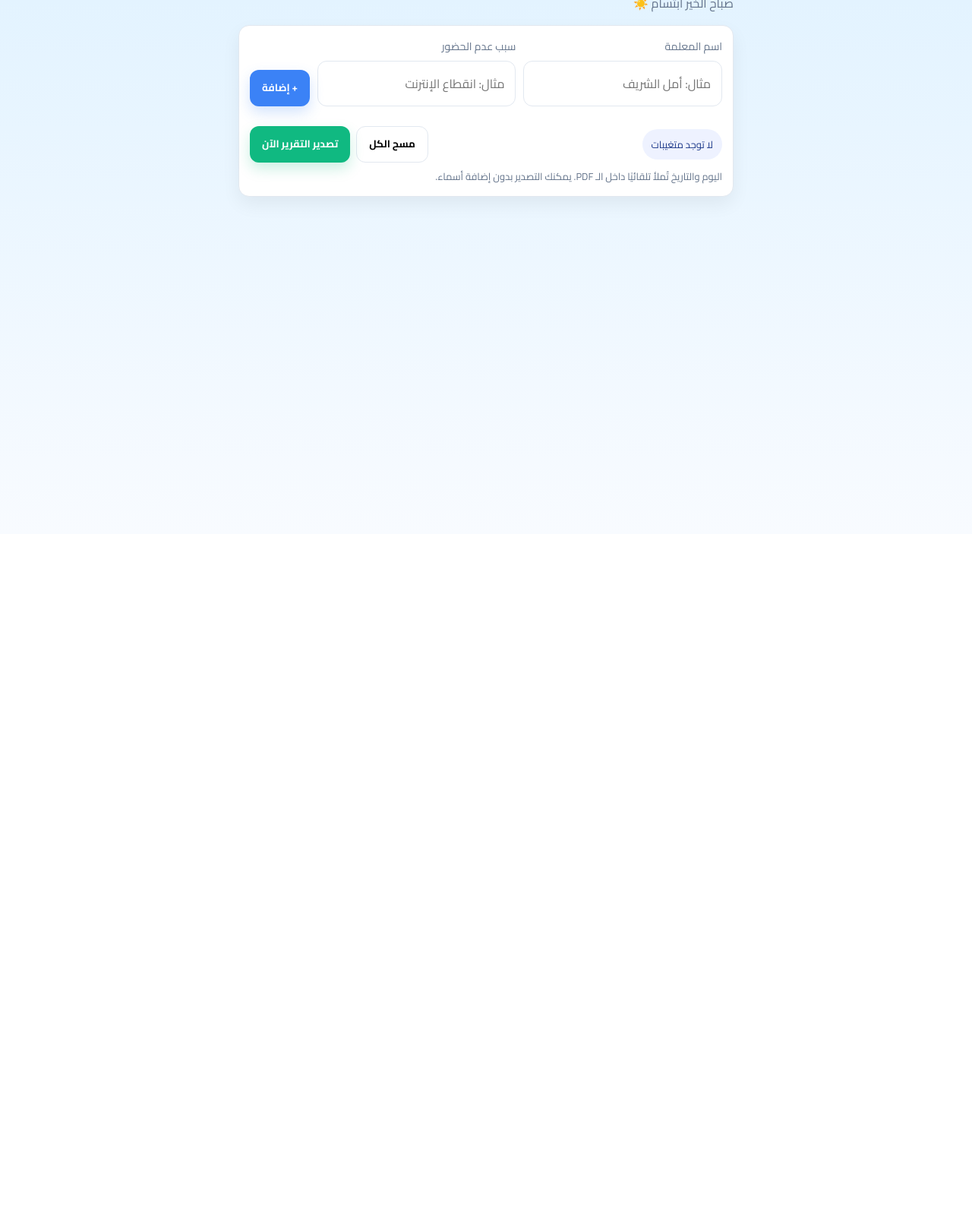
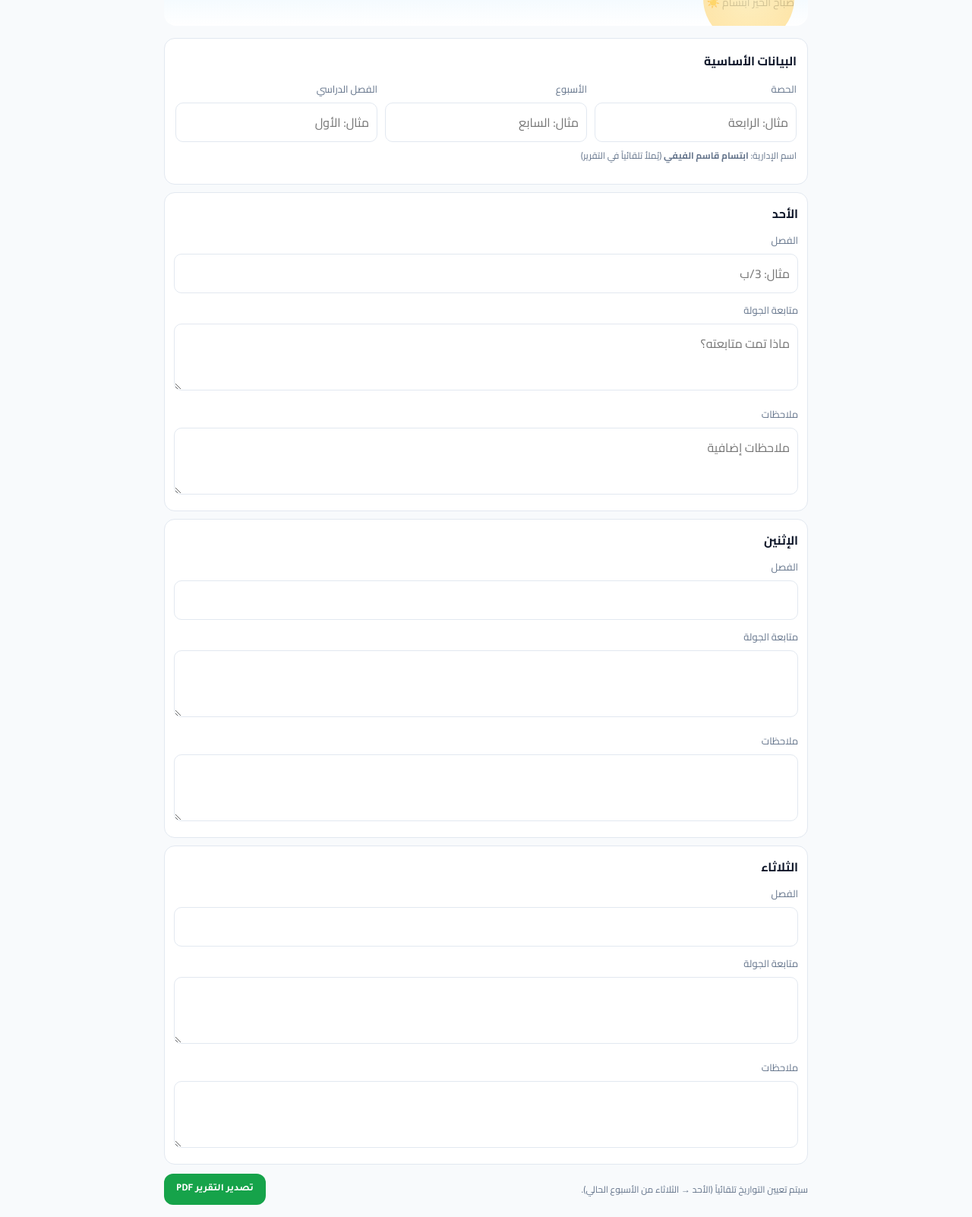
Before and after one commit to alftaa/reportlab-a4-rtl-report, a plain HTML site: page static/index.html in a window 1280 px wide. Shown: the part 97-1699 px from the top of the page at 76% size. Before the commit the page ends 800 px from the top, so only its background shows below. Drawn offline with Linux system fonts and the light colour scheme.

Commit message:
Update index.html

```diff
--- a/static/index.html
+++ b/static/index.html
@@ -6,187 +6,199 @@
   <title>صانع تقارير الجولات</title>
   <link rel="preconnect" href="https://fonts.googleapis.com">
   <link rel="preconnect" href="https://fonts.gstatic.com" crossorigin>
-  <link href="https://fonts.googleapis.com/css2?family=Cairo:wght@400;700&display=swap" rel="stylesheet">
+  <!-- صفحة تستخدم Cairo للنصوص العامة، والأزرار Tajawal -->
+  <link href="https://fonts.googleapis.com/css2?family=Cairo:wght@400;700&family=Tajawal:wght@500;700&display=swap" rel="stylesheet">
   <style>
-    /* ===== أساسيات (Mobile‑first) ===== */
     :root{
-      --ink:#0f172a; --muted:#64748b; --line:#e2e8f0; --bg:#f8fafc; --card:#ffffff;
-      --brand:#3b82f6; --ok:#10b981; --danger:#ef4444; --chip:#eef2ff; --chipText:#1e3a8a;
-      --shadow:0 10px 24px rgba(0,0,0,.06);
-      --radius:14px;
+      --ink:#0f172a; --muted:#64748b; --line:#e2e8f0; --card:#ffffff;
+      --ok:#16a34a; --ok-press:#15803d; --bg:#f8fafc; --chip:#f1f5f9;
+      --sun:#fff7ed; --sky:#e0f2fe; --night:#0b1020; --vio:#1f1240; --star:#e5e7eb;
     }
-    *,*::before,*::after{box-sizing:border-box}
-    html,body{height:100%}
-    body{margin:0;font-family:'Cairo',system-ui,Segoe UI,Arial,sans-serif;background:var(--bg);color:var(--ink);}
+    *{box-sizing:border-box}
+    body{margin:0; font-family:'Cairo', system-ui, Segoe UI, Arial, sans-serif; background:var(--bg); color:var(--ink)}
+    .wrap{max-width:880px; margin-inline:auto; padding:16px;}
 
-    /* خلفية صباح/مساء هادئة */
-    body[data-theme="morning"]{background:linear-gradient(180deg,#e0f2ff,#f8fbff)}
-    body[data-theme="evening"]{background:linear-gradient(180deg,#0b1020,#1c1530);color:#eef2ff}
-    body[data-theme="evening"] .card{background:rgba(255,255,255,.06);border-color:rgba(255,255,255,.12)}
-    body[data-theme="evening"] .muted{color:#c7d2fe}
+    /* خلفية صباح/مساء */
+    .hero{border-radius:16px; padding:18px; margin:10px 0 16px; position:relative; overflow:hidden}
+    .hero.morning{background:linear-gradient(180deg, var(--sky), #ffffff)}
+    .hero.morning:after{content:""; position:absolute; inset:auto 18px  -24px auto; width:120px; height:120px; background:radial-gradient(circle,#ffe8a3,#ffd67a); border-radius:50%; opacity:.7}
+    .hero.evening{background:linear-gradient(180deg, var(--vio), var(--night)); color:#fff}
+    .hero.evening .sub{color:#c7d2fe}
+    .hero.evening:after{content:""; position:absolute; inset:8px 12px auto auto; width:2px; height:2px; background:transparent; box-shadow: 0 0 0 0 #000,
+        12px 8px 0 0 var(--star), 24px 10px 0 0 var(--star), 36px 6px 0 0 var(--star), 48px 12px 0 0 var(--star), 60px 9px 0 0 var(--star);
+    }
+    h1{margin:0 0 6px; font-size:20px}
+    .sub{margin:0; font-size:14px; color:var(--muted)}
 
-    .page{max-width:680px; margin-inline:auto; padding:16px 14px 24px}
-    h1{margin:10px 0 4px; font-size:clamp(22px, 4vw, 28px)}
-    .muted{color:var(--muted)}
+    .card{background:var(--card); border:1px solid var(--line); border-radius:14px; padding:14px;}
+    .grid{display:grid; gap:10px}
+    @media (min-width:680px){ .grid-3{ grid-template-columns: repeat(3, 1fr); } }
 
-    .card{background:var(--card); border:1px solid var(--line); border-radius:var(--radius); padding:14px; box-shadow:var(--shadow)}
+    label{font-size:13px; color:var(--muted); display:block; margin-bottom:6px}
+    input[type="text"], textarea{
+      width:100%; border:1px solid var(--line); border-radius:10px; padding:10px; font:inherit; background:#fff;
+    }
+    textarea{min-height:88px; resize:vertical}
 
-    /* صف الإدخال (Mobile‑first: عمود واحد) */
-    .row{display:grid; grid-template-columns:1fr; gap:10px}
-    @media (min-width:560px){ .row{grid-template-columns:1fr 1fr auto} }
+    .day{background:var(--card); border:1px solid var(--line); border-radius:14px; padding:12px}
+    .day h3{margin:0 0 8px; font-size:16px}
+    .muted{color:var(--muted); font-size:12px}
 
-    label{font-size:14px; color:var(--muted); margin-bottom:6px; display:block}
-    input[type="text"]{width:100%; padding:14px; border:1px solid var(--line); border-radius:12px; font:inherit}
+    .actions{display:flex; gap:8px; flex-wrap:wrap; justify-content:space-between; align-items:center}
+    .btn{appearance:none; border:0; border-radius:12px; padding:12px 16px; cursor:pointer; font-weight:700; font-family:'Tajawal', system-ui, Arial, sans-serif}
+    .btn-primary{background:var(--ok); color:#fff}
+    .btn-primary:active{background:var(--ok-press)}
+    .btn-ghost{background:#fff; border:1px solid var(--line)}
 
-    /* أزرار: توحيد الخط = نفس خط الصفحة */
-    .btn{appearance:none; border:0; border-radius:12px; padding:14px 16px; cursor:pointer; font-family:inherit; font-weight:700; line-height:1;
-         transition:transform .12s ease, box-shadow .12s ease, opacity .12s ease; min-height:48px;}
-    .btn:active{transform:translateY(1px)}
-    .btn-ghost{background:#fff; border:1px solid var(--line)}
-    .btn-primary{background:var(--brand); color:#fff; box-shadow:0 8px 18px rgba(59,130,246,.22)}
-    /* زر التصدير المطلوب: أخضر */
-    .btn-success{background:var(--ok); color:#fff; box-shadow:0 8px 18px rgba(16,185,129,.22)}
-    .btn-danger{background:var(--danger); color:#fff}
-    body[data-theme="evening"] .btn-ghost{background:transparent; color:#eef2ff; border-color:rgba(255,255,255,.12)}
-
-    .list{margin-top:12px; display:grid; gap:8px}
-    .item{display:flex; gap:10px; align-items:center; justify-content:space-between; border:1px dashed var(--line); border-radius:12px; padding:12px; background:#fff}
-    body[data-theme="evening"] .item{background:rgba(255,255,255,.04)}
-    .item b{font-weight:700}
-    .item small{color:var(--muted)}
-
-    .footer-actions{display:flex; gap:8px; flex-wrap:wrap; justify-content:space-between; align-items:center; margin-top:14px}
-    .hint{font-size:13px}
-
-    .chip{display:inline-flex; align-items:center; gap:8px; background:var(--chip); color:var(--chipText); padding:8px 12px; border-radius:999px; font-size:13px}
-    body[data-theme="evening"] .chip{background:#312e81; color:#c7d2fe}
-
-    .hero{margin:8px 0 14px}
+    /* تحسينات موبايل */
+    @media (max-width:420px){ h1{font-size:18px} .btn{width:100%} }
   </style>
 </head>
 <body>
-  <div class="page">
-    <h1>صانع تقارير الجولات</h1>
-    <div class="hero muted" id="greet"></div>
+  <div class="wrap">
+    <section id="hero" class="hero">
+      <h1 id="heroTitle">صانع تقارير الجولات</h1>
+      <p class="sub" id="heroSub">مرحباً بك</p>
+    </section>
 
-    <div class="card">
-      <div class="row">
+    <section class="card" style="margin-bottom:10px">
+      <h2 style="margin:0 0 10px; font-size:16px">البيانات الأساسية</h2>
+      <div class="grid grid-3">
         <div>
-          <label>اسم المعلمة</label>
-          <input id="tName" type="text" placeholder="مثال: أمل الشريف" />
+          <label>الحصة</label>
+          <input id="period" type="text" placeholder="مثال: الرابعة" />
         </div>
         <div>
-          <label>سبب عدم الحضور</label>
-          <input id="tReason" type="text" placeholder="مثال: انقطاع الإنترنت" />
+          <label>الأسبوع</label>
+          <input id="week" type="text" placeholder="مثال: السابع" />
         </div>
-        <div style="display:flex;gap:8px;align-items:flex-end;justify-content:flex-end">
-          <button class="btn btn-primary" id="addRow">+ إضافة</button>
+        <div>
+          <label>الفصل الدراسي</label>
+          <input id="term" type="text" placeholder="مثال: الأول" />
+        </div>
+      </div>
+      <p class="muted" style="margin-top:6px">اسم الإدارية: <strong>ابتسام قاسم الفيفي</strong> (يُملأ تلقائياً في التقرير)</p>
+    </section>
+
+    <section class="grid" style="margin-bottom:12px">
+      <div class="day">
+        <h3>الأحد</h3>
+        <div class="grid">
+          <div>
+            <label>الفصل</label>
+            <input id="sun_class" type="text" placeholder="مثال: 3/ب" />
+          </div>
+          <div>
+            <label>متابعة الجولة</label>
+            <textarea id="sun_follow" placeholder="ماذا تمت متابعته؟"></textarea>
+          </div>
+          <div>
+            <label>ملاحظات</label>
+            <textarea id="sun_note" placeholder="ملاحظات إضافية"></textarea>
+          </div>
         </div>
       </div>
 
-      <div class="list" id="list"></div>
-
-      <div class="footer-actions">
-        <span class="chip" id="count">لا توجد متغيبات</span>
-        <div style="display:flex;gap:8px;flex-wrap:wrap">
-          <button class="btn btn-ghost" id="clear">مسح الكل</button>
-          <button class="btn btn-success" id="export">تصدير التقرير الآن</button>
+      <div class="day">
+        <h3>الإثنين</h3>
+        <div class="grid">
+          <div>
+            <label>الفصل</label>
+            <input id="mon_class" type="text" />
+          </div>
+          <div>
+            <label>متابعة الجولة</label>
+            <textarea id="mon_follow"></textarea>
+          </div>
+          <div>
+            <label>ملاحظات</label>
+            <textarea id="mon_note"></textarea>
+          </div>
         </div>
       </div>
-      <div class="hint muted" style="margin-top:6px">اليوم والتاريخ تُملأ تلقائيًا داخل الـ PDF. يمكنك التصدير بدون إضافة أسماء.</div>
+
+      <div class="day">
+        <h3>الثلاثاء</h3>
+        <div class="grid">
+          <div>
+            <label>الفصل</label>
+            <input id="tue_class" type="text" />
+          </div>
+          <div>
+            <label>متابعة الجولة</label>
+            <textarea id="tue_follow"></textarea>
+          </div>
+          <div>
+            <label>ملاحظات</label>
+            <textarea id="tue_note"></textarea>
+          </div>
+        </div>
+      </div>
+    </section>
+
+    <div class="actions">
+      <span class="muted">سيتم تعيين التواريخ تلقائياً (الأحد → الثلاثاء من الأسبوع الحالي).</span>
+      <button class="btn btn-primary" id="export">تصدير التقرير PDF</button>
     </div>
   </div>
 
   <script>
-    // تحية تلقائية + سمة صباح/مساء
+    // تحية صباح/مساء + خلفية
     (function(){
+      const hero = document.getElementById('hero');
+      const title = document.getElementById('heroTitle');
+      const sub = document.getElementById('heroSub');
       const h = new Date().getHours();
-      const morning = h >= 5 && h < 17;
-      document.body.setAttribute('data-theme', morning ? 'morning' : 'evening');
-      document.getElementById('greet').textContent = morning ? 'صباح الخير ابتسام ☀️' : 'مساء الخير ابتسام 🌙';
+      const morning = (h >= 5 && h < 17);
+      if(morning){
+        hero.classList.add('morning');
+        sub.textContent = 'صباح الخير ابتسام ☀️';
+      }else{
+        hero.classList.add('evening');
+        sub.textContent = 'مساء الخير ابتسام 🌙';
+      }
+      title.textContent = 'صانع تقارير الجولات';
     })();
 
     const $ = (s)=>document.querySelector(s);
-    const list = $('#list');
-    const tName = $('#tName');
-    const tReason = $('#tReason');
-    const countChip = $('#count');
 
-    function renderCount(){
-      const n = list.children.length;
-      countChip.textContent = n ? `عدد المتغيبات: ${n}` : 'لا توجد متغيبات';
-    }
+    $('#export').onclick = async () => {
+      const fd = new FormData();
+      fd.append('period', $('#period').value.trim());
+      fd.append('week', $('#week').value.trim());
+      fd.append('term', $('#term').value.trim());
 
-    function addRow(name, reason){
-      const el = document.createElement('div');
-      el.className = 'item';
-      el.innerHTML = `
-        <div style="flex:1;min-width:0">
-          <div style="display:flex;gap:8px;flex-wrap:wrap;align-items:center">
-            <b class="name"></b>
-            <small class="reason muted"></small>
-          </div>
-        </div>
-        <button class="btn btn-danger btn-sm">حذف</button>`;
-      el.querySelector('.name').textContent = name;
-      el.querySelector('.reason').textContent = `— ${reason}`;
-      el.querySelector('button').onclick = ()=>{ el.remove(); renderCount(); };
-      list.appendChild(el);
-      renderCount();
-    }
+      fd.append('sun_class',  $('#sun_class').value.trim());
+      fd.append('sun_follow', $('#sun_follow').value.trim());
+      fd.append('sun_note',   $('#sun_note').value.trim());
 
-    function tryAdd(){
-      const name = tName.value.trim();
-      const reason = tReason.value.trim();
-      if(!name || !reason){
-        // تبسيط: من دون تنبيه مزعج — نوجه التركيز
-        if(!name) tName.focus(); else tReason.focus();
-        return;
-      }
-      addRow(name, reason);
-      tName.value = '';
-      tReason.value = '';
-      tName.focus();
-    }
+      fd.append('mon_class',  $('#mon_class').value.trim());
+      fd.append('mon_follow', $('#mon_follow').value.trim());
+      fd.append('mon_note',   $('#mon_note').value.trim());
 
-    $('#addRow').onclick = tryAdd;
-    tReason.addEventListener('keydown', (e)=>{ if(e.key==='Enter') tryAdd(); });
-    tName.addEventListener('keydown', (e)=>{ if(e.key==='Enter') tReason.focus(); });
-
-    $('#clear').onclick = ()=>{
-      if(!list.children.length) return;
-      if(confirm('مسح جميع المتغيبات؟')){ list.innerHTML=''; renderCount(); }
-    };
-
-    $('#export').onclick = async ()=>{
-      const rows = Array.from(list.children).map((el)=>({
-        name: el.querySelector('.name').textContent.trim(),
-        reason: el.querySelector('.reason').textContent.replace(/^—\s*/, '').trim(),
-      }));
-
-      const fd = new FormData();
-      fd.append('rows_json', JSON.stringify(rows));
+      fd.append('tue_class',  $('#tue_class').value.trim());
+      fd.append('tue_follow', $('#tue_follow').value.trim());
+      fd.append('tue_note',   $('#tue_note').value.trim());
 
       const btn = $('#export');
-      const label = btn.textContent;
-      btn.disabled = true; btn.textContent = 'جارٍ إنشاء التقرير…';
-
-      // دعم التشغيل من :3000 أو :8000
-      const API_BASE = (location.hostname === 'localhost' || location.hostname === '127.0.0.1') && (location.port === '3000')
-        ? 'http://127.0.0.1:8000' : '';
-
+      btn.disabled = true; const prev = btn.textContent; btn.textContent = 'جارٍ إنشاء PDF...';
       try{
-        const res = await fetch(`${API_BASE}/api/pdf`, { method:'POST', body: fd });
-        if(!res.ok){ throw new Error(await res.text()); }
+        const res = await fetch('/api/pdf', { method:'POST', body: fd });
+        if(!res.ok){
+          alert('فشل إنشاء PDF');
+          return;
+        }
         const blob = await res.blob();
+        const url = URL.createObjectURL(blob);
         const a = document.createElement('a');
-        const url = URL.createObjectURL(blob);
-        a.href = url; a.download = `تقرير_الجولات_${Date.now()}.pdf`;
-        document.body.appendChild(a); a.click(); a.remove(); URL.revokeObjectURL(url);
+        a.href = url;
+        a.download = `تقرير_الجولات_${Date.now()}.pdf`;
+        document.body.appendChild(a); a.click(); a.remove();
+        URL.revokeObjectURL(url);
       }catch(e){
-        alert('تعذر إنشاء PDF');
+        alert('تعذر الاتصال بالخادم');
       }finally{
-        btn.disabled = false; btn.textContent = label;
+        btn.disabled = false; btn.textContent = prev;
       }
     };
   </script>
```
